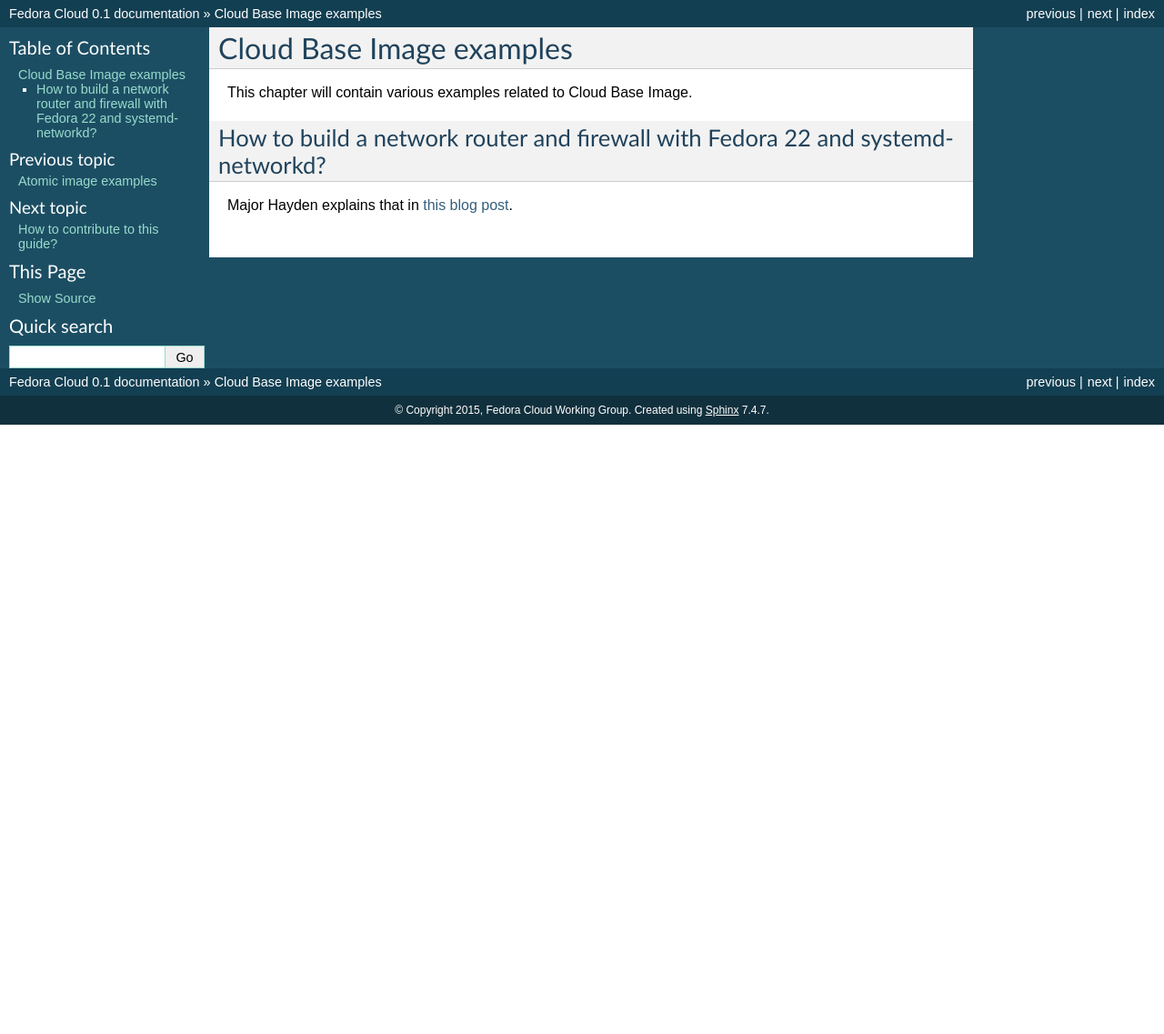
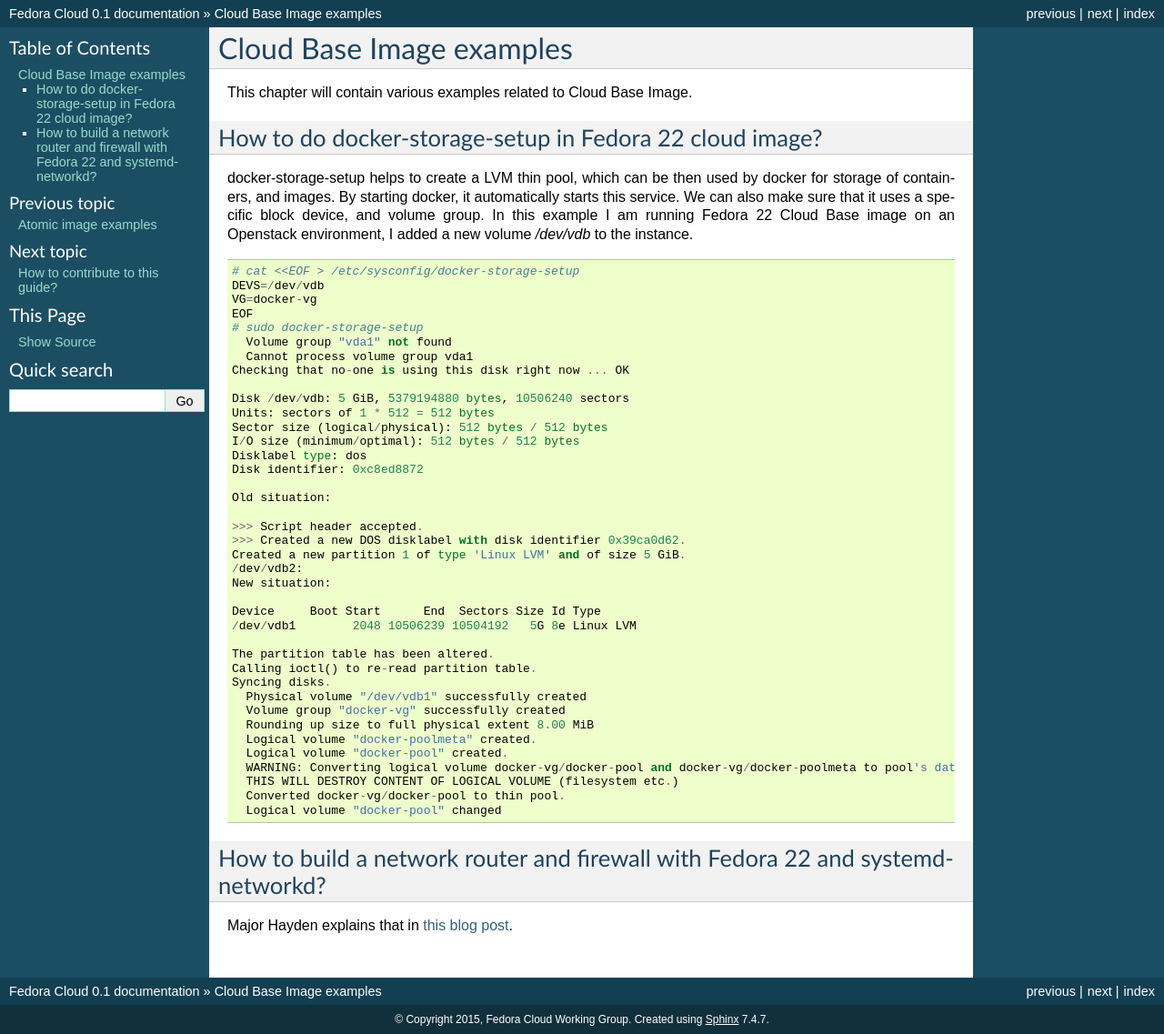
Before and after one commit to fedora-cloud/fedoracloud, a Sphinx documentation site: the page built from docs/base.rst, in a window 1280 px wide. Shown: the whole page at 91% size. Built offline with Sphinx 7.4.7, drawn with Linux system fonts in a browser that asks for light colours; before the commit the page ends 900 px from its top, so only the background shows below that.

Commit message:
Adds docker-storage-setup example.

```diff
--- a/docs/base.rst
+++ b/docs/base.rst
@@ -3,6 +3,58 @@
 
 This chapter will contain various examples related to Cloud Base Image.
 
+How to do docker-storage-setup in Fedora 22 cloud image?
+--------------------------------------------------------
+
+docker-storage-setup helps to create a LVM thin pool, which can be then used by
+docker for storage of containers, and images. By starting docker, it
+automatically starts this service. We can also make sure that it uses a
+specific block device, and volume group. In this example I am running Fedora 22
+Cloud Base image on an Openstack environment, I added a new volume */dev/vdb*
+to the instance.
+
+::
+
+    # cat <<EOF > /etc/sysconfig/docker-storage-setup
+    DEVS=/dev/vdb
+    VG=docker-vg
+    EOF
+    # sudo docker-storage-setup
+      Volume group "vda1" not found
+      Cannot process volume group vda1
+    Checking that no-one is using this disk right now ... OK
+
+    Disk /dev/vdb: 5 GiB, 5379194880 bytes, 10506240 sectors
+    Units: sectors of 1 * 512 = 512 bytes
+    Sector size (logical/physical): 512 bytes / 512 bytes
+    I/O size (minimum/optimal): 512 bytes / 512 bytes
+    Disklabel type: dos
+    Disk identifier: 0xc8ed8872
+
+    Old situation:
+
+    >>> Script header accepted.
+    >>> Created a new DOS disklabel with disk identifier 0x39ca0d62.
+    Created a new partition 1 of type 'Linux LVM' and of size 5 GiB.
+    /dev/vdb2:
+    New situation:
+
+    Device     Boot Start      End  Sectors Size Id Type
+    /dev/vdb1        2048 10506239 10504192   5G 8e Linux LVM
+
+    The partition table has been altered.
+    Calling ioctl() to re-read partition table.
+    Syncing disks.
+      Physical volume "/dev/vdb1" successfully created
+      Volume group "docker-vg" successfully created
+      Rounding up size to full physical extent 8.00 MiB
+      Logical volume "docker-poolmeta" created.
+      Logical volume "docker-pool" created.
+      WARNING: Converting logical volume docker-vg/docker-pool and docker-vg/docker-poolmeta to pool's data and metadata volumes.
+      THIS WILL DESTROY CONTENT OF LOGICAL VOLUME (filesystem etc.)
+      Converted docker-vg/docker-pool to thin pool.
+      Logical volume "docker-pool" changed
+
 How to build a network router and firewall with Fedora 22 and systemd-networkd?
 --------------------------------------------------------------------------------
 
```
